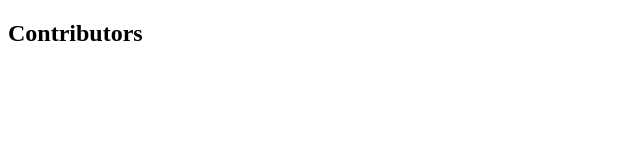
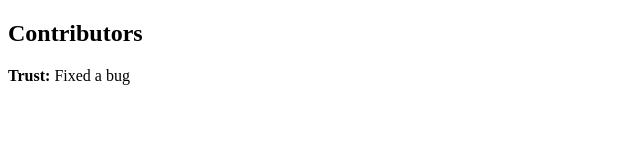
Before and after one commit to Aldgar/colaborative-work, a plain HTML site: page index.html in a window 1280 px wide. Shown: the whole page, without its empty margins (0-640 px from the left). Drawn offline with Linux system fonts and the light colour scheme.

Commit message:
Fix a bug

```diff
--- a/index.html
+++ b/index.html
@@ -9,7 +9,7 @@
 
     <div id="contributors">
         <h2>Contributors</h2>
-
+        <p><strong>Trust:</strong> Fixed a bug</p>
 
 
     </div>
```
